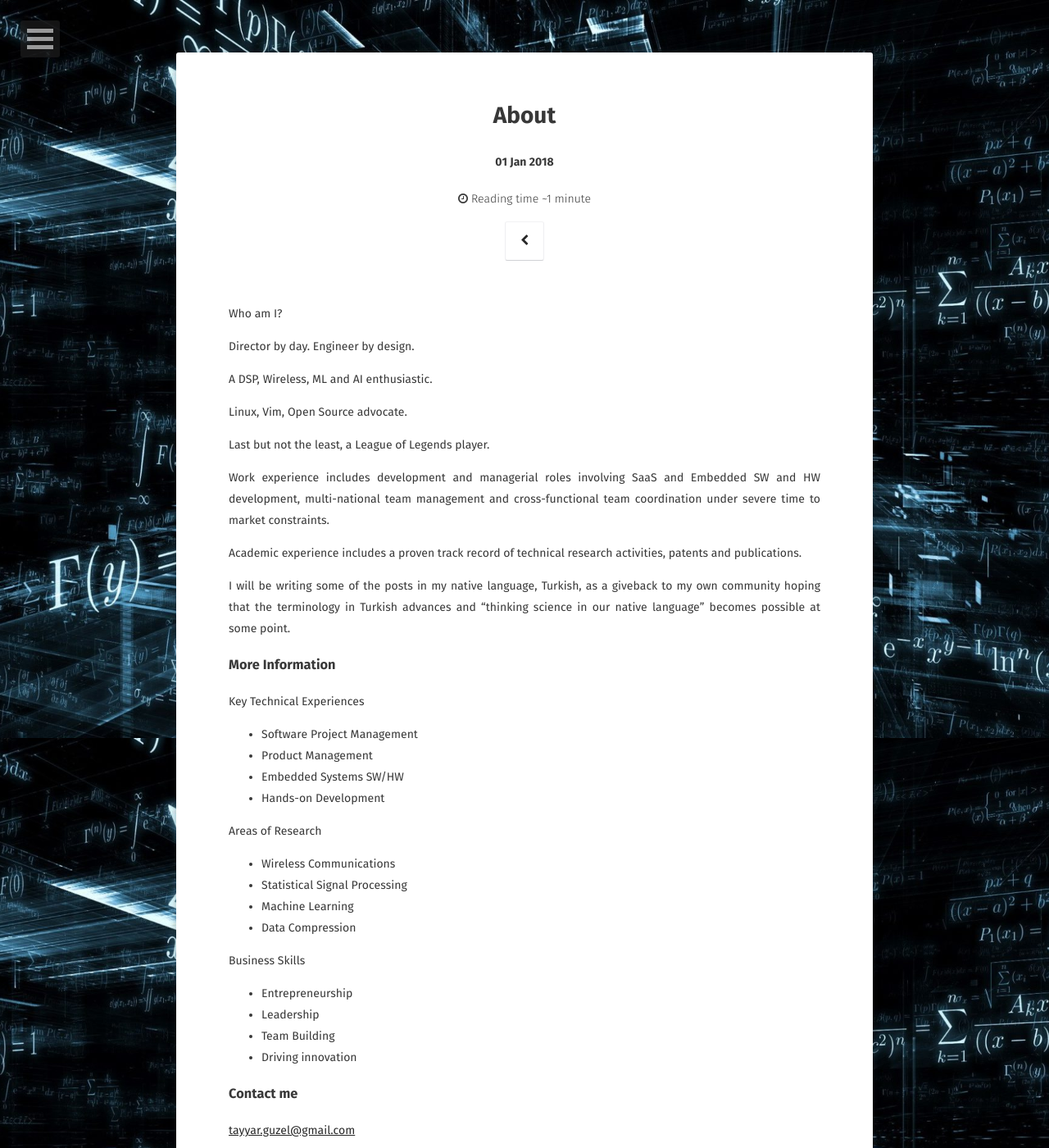
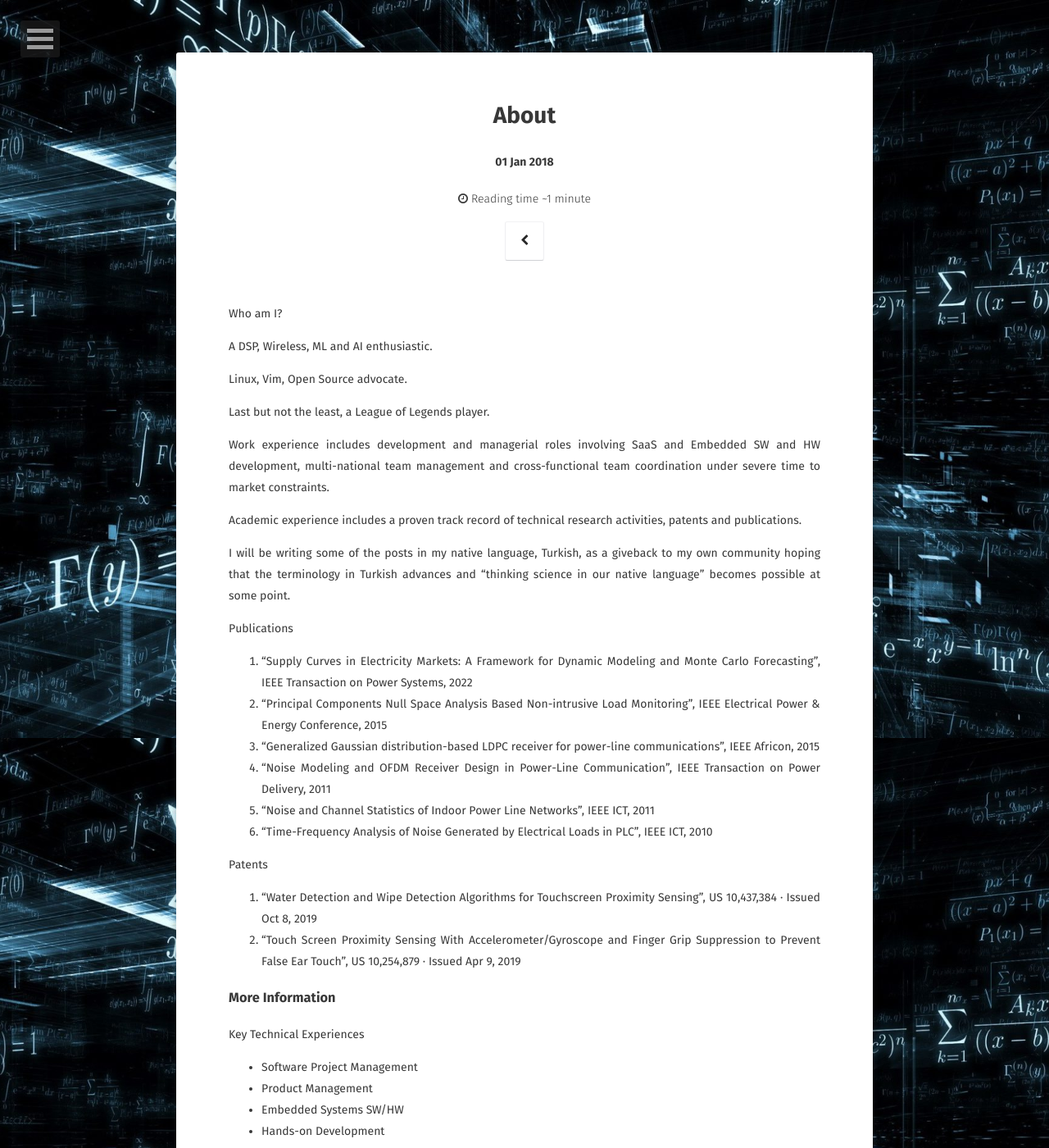
Before and after one commit to tayyarg/tayyarg.github.io, a Jekyll site: the page built from _posts/2018-01-01-about.md, in a window 1280 px wide and 1400 px high. Shown: the whole window at 82% size. Built offline with Jekyll 4.4.1, drawn with Linux system fonts in a browser that asks for light colours; some web fonts are replaced; comment, search, counter and statistics services are not loaded; grey boxes are pictures that could not be loaded.

Commit message:
Update 2018-01-01-about.md

```diff
--- a/_posts/2018-01-01-about.md
+++ b/_posts/2018-01-01-about.md
@@ -4,8 +4,6 @@ title: About
 ---
 
 Who am I?
-
-Director by day. Engineer by design.
 
 A DSP, Wireless, ML and AI enthusiastic.
 
@@ -18,6 +16,20 @@ Work experience includes development and managerial roles involving SaaS and Emb
 Academic experience includes a proven track record of technical research activities, patents and publications.
 
 I will be writing some of the posts in my native language, Turkish, as a giveback to my own community hoping that the terminology in Turkish advances and "thinking science in our native language" becomes possible at some point.
+
+Publications
+
+1. "Supply Curves in Electricity Markets: A Framework for Dynamic Modeling and Monte Carlo Forecasting", IEEE Transaction on Power Systems, 2022
+2. "Principal Components Null Space Analysis Based Non-intrusive Load Monitoring", IEEE Electrical Power & Energy Conference, 2015
+3. "Generalized Gaussian distribution-based LDPC receiver for power-line communications", IEEE Africon, 2015
+4. "Noise Modeling and OFDM Receiver Design in Power-Line Communication", IEEE Transaction on Power Delivery, 2011
+5. "Noise and Channel Statistics of Indoor Power Line Networks", IEEE ICT, 2011
+6. "Time-Frequency Analysis of Noise Generated by Electrical Loads in PLC", IEEE ICT, 2010
+
+Patents
+
+1. "Water Detection and Wipe Detection Algorithms for Touchscreen Proximity Sensing", US 10,437,384 · Issued Oct 8, 2019
+2. "Touch Screen Proximity Sensing With Accelerometer/Gyroscope and Finger Grip Suppression to Prevent False Ear Touch", US 10,254,879 · Issued Apr 9, 2019
 
 ### More Information
 
```
